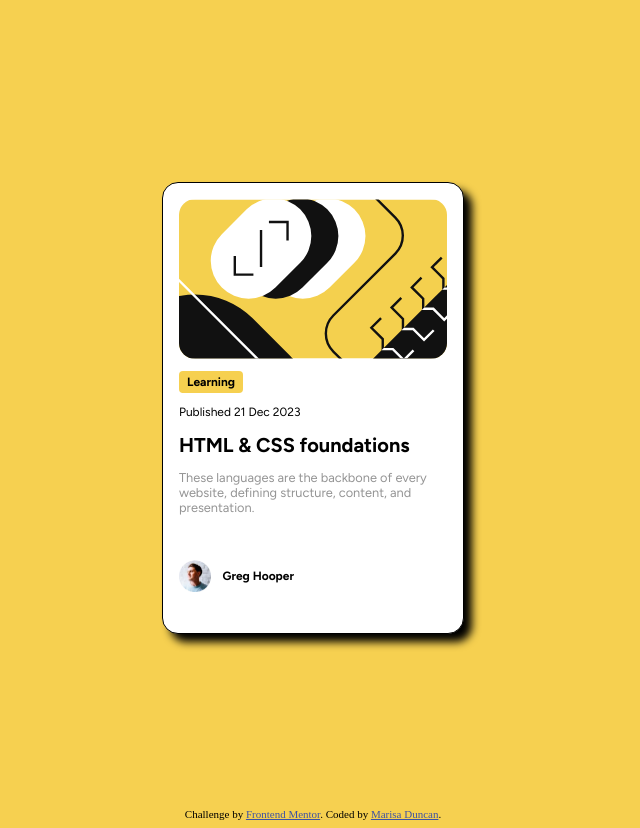
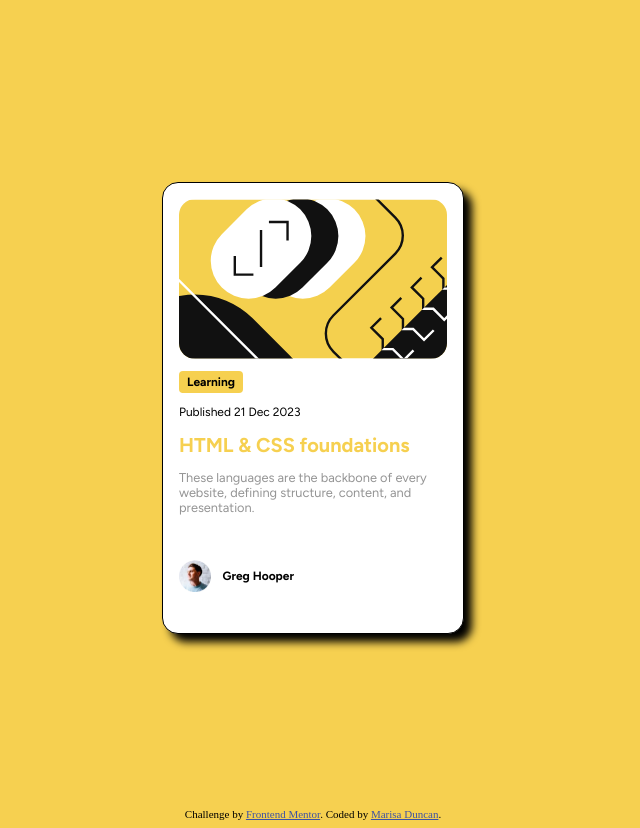
Before and after one commit to MarisaDuncan/blog-preview-card, a plain HTML site: page index.html in a window 1280 px wide. In both pictures the pointer is over the element "HTML & CSS foundations". Shown: the whole page, without its empty margins (327-967 px from the left). Drawn offline with Linux system fonts and the light colour scheme.

Commit message:
Add cursor and color on hover

```diff
--- a/styles.css
+++ b/styles.css
@@ -56,6 +56,11 @@ h1 {
   font-size: 1.25rem;
 }
 
+h1:hover {
+  color: #f6d050;
+  cursor: pointer;
+}
+
 p {
   font-size: 0.75rem;
 }
```
